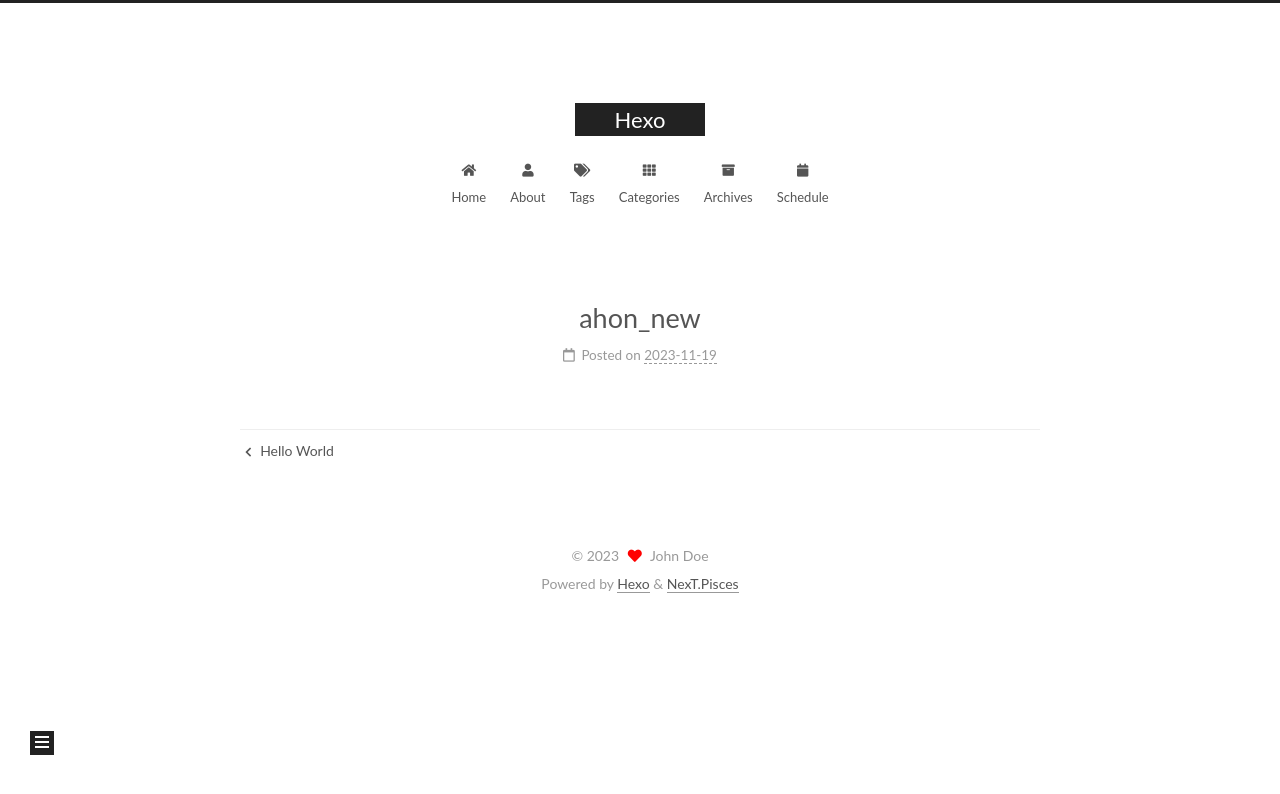
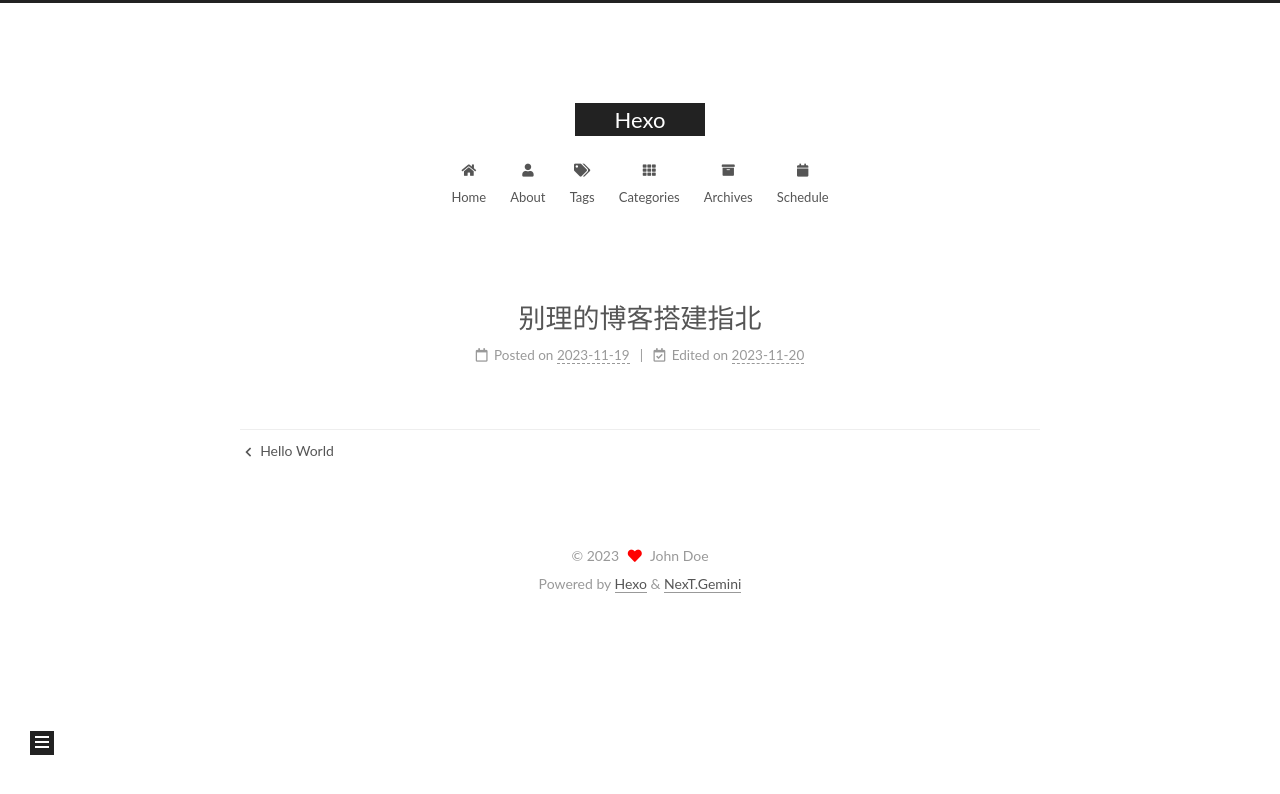
Before and after one commit to hongzai520/hongzai520.github.io, a plain HTML site: page 2023/11/19/别理的博客指北/index.html in a window 1280 px wide. Drawn offline with Linux system fonts and the light colour scheme; files whose address does not match are found by name.

Commit message:
Site updated: 2023-11-20 08:43:27

```diff
--- a/2023/11/19/别理的博客指北/index.html
+++ b/2023/11/19/别理的博客指北/index.html
@@ -19,16 +19,16 @@
 
 <script id="hexo-configurations">
     var NexT = window.NexT || {};
-    var CONFIG = {"hostname":"example.com","root":"/","scheme":"Pisces","version":"7.8.0","exturl":false,"sidebar":{"position":"left","display":"post","padding":18,"offset":12,"onmobile":false},"copycode":{"enable":"ture","show_result":"ture","style":null},"back2top":{"enable":true,"sidebar":false,"scrollpercent":false},"bookmark":{"enable":false,"color":"#222","save":"auto"},"fancybox":false,"mediumzoom":false,"lazyload":false,"pangu":false,"comments":{"style":"tabs","active":null,"storage":true,"lazyload":false,"nav":null},"algolia":{"hits":{"per_page":10},"labels":{"input_placeholder":"Search for Posts","hits_empty":"We didn't find any results for the search: ${query}","hits_stats":"${hits} results found in ${time} ms"}},"localsearch":{"enable":false,"trigger":"auto","top_n_per_article":1,"unescape":false,"preload":false},"motion":{"enable":true,"async":false,"transition":{"post_block":"fadeIn","post_header":"slideDownIn","post_body":"slideDownIn","coll_header":"slideLeftIn","sidebar":"slideUpIn"}}};
+    var CONFIG = {"hostname":"example.com","root":"/","scheme":"Gemini","version":"7.8.0","exturl":false,"sidebar":{"position":"left","display":"post","padding":18,"offset":12,"onmobile":false},"copycode":{"enable":"ture","show_result":"ture","style":null},"back2top":{"enable":true,"sidebar":false,"scrollpercent":false},"bookmark":{"enable":false,"color":"#222","save":"auto"},"fancybox":false,"mediumzoom":false,"lazyload":false,"pangu":false,"comments":{"style":"tabs","active":null,"storage":true,"lazyload":false,"nav":null},"algolia":{"hits":{"per_page":10},"labels":{"input_placeholder":"Search for Posts","hits_empty":"We didn't find any results for the search: ${query}","hits_stats":"${hits} results found in ${time} ms"}},"localsearch":{"enable":false,"trigger":"auto","top_n_per_article":1,"unescape":false,"preload":false},"motion":{"enable":true,"async":false,"transition":{"post_block":"fadeIn","post_header":"slideDownIn","post_body":"slideDownIn","coll_header":"slideLeftIn","sidebar":"slideUpIn"}}};
   </script>
 
   <meta property="og:type" content="article">
-<meta property="og:title" content="ahon_new">
+<meta property="og:title" content="别理的博客搭建指北">
 <meta property="og:url" content="http://example.com/2023/11/19/%E5%88%AB%E7%90%86%E7%9A%84%E5%8D%9A%E5%AE%A2%E6%8C%87%E5%8C%97/index.html">
 <meta property="og:site_name" content="Hexo">
 <meta property="og:locale" content="en_US">
 <meta property="article:published_time" content="2023-11-19T05:56:45.000Z">
-<meta property="article:modified_time" content="2023-11-19T05:56:45.190Z">
+<meta property="article:modified_time" content="2023-11-19T17:02:04.288Z">
 <meta property="article:author" content="John Doe">
 <meta name="twitter:card" content="summary">
 
@@ -45,7 +45,7 @@
   };
 </script>
 
-  <title>ahon_new | Hexo</title>
+  <title>别理的博客搭建指北 | Hexo</title>
 
 
 
@@ -183,7 +183,7 @@
     </span>
       <header class="post-header">
         <h1 class="post-title" itemprop="name headline">
-          ahon_new
+          别理的博客搭建指北
         </h1>
 
         <div class="post-meta">
@@ -195,6 +195,13 @@
 
               <time title="Created: 2023-11-19 13:56:45" itemprop="dateCreated datePublished" datetime="2023-11-19T13:56:45+08:00">2023-11-19</time>
             </span>
+              <span class="post-meta-item">
+                <span class="post-meta-item-icon">
+                  <i class="far fa-calendar-check"></i>
+                </span>
+                <span class="post-meta-item-text">Edited on</span>
+                <time title="Modified: 2023-11-20 01:02:04" itemprop="dateModified" datetime="2023-11-20T01:02:04+08:00">2023-11-20</time>
+              </span>
 
 
 
@@ -331,7 +338,7 @@
   </span>
   <span class="author" itemprop="copyrightHolder">John Doe</span>
 </div>
-  <div class="powered-by">Powered by <a href="https://hexo.io/" class="theme-link" rel="noopener" target="_blank">Hexo</a> & <a href="https://pisces.theme-next.org/" class="theme-link" rel="noopener" target="_blank">NexT.Pisces</a>
+  <div class="powered-by">Powered by <a href="https://hexo.io/" class="theme-link" rel="noopener" target="_blank">Hexo</a> & <a href="https://theme-next.org/" class="theme-link" rel="noopener" target="_blank">NexT.Gemini</a>
   </div>
 
 
```
Also changed, not shown: 2023/11/19/hello-world/index.html (+4 -4 lines), archives/2023/11/index.html (+3 -3 lines), archives/2023/index.html (+3 -3 lines), archives/index.html (+3 -3 lines), index.html (+10 -3 lines).
